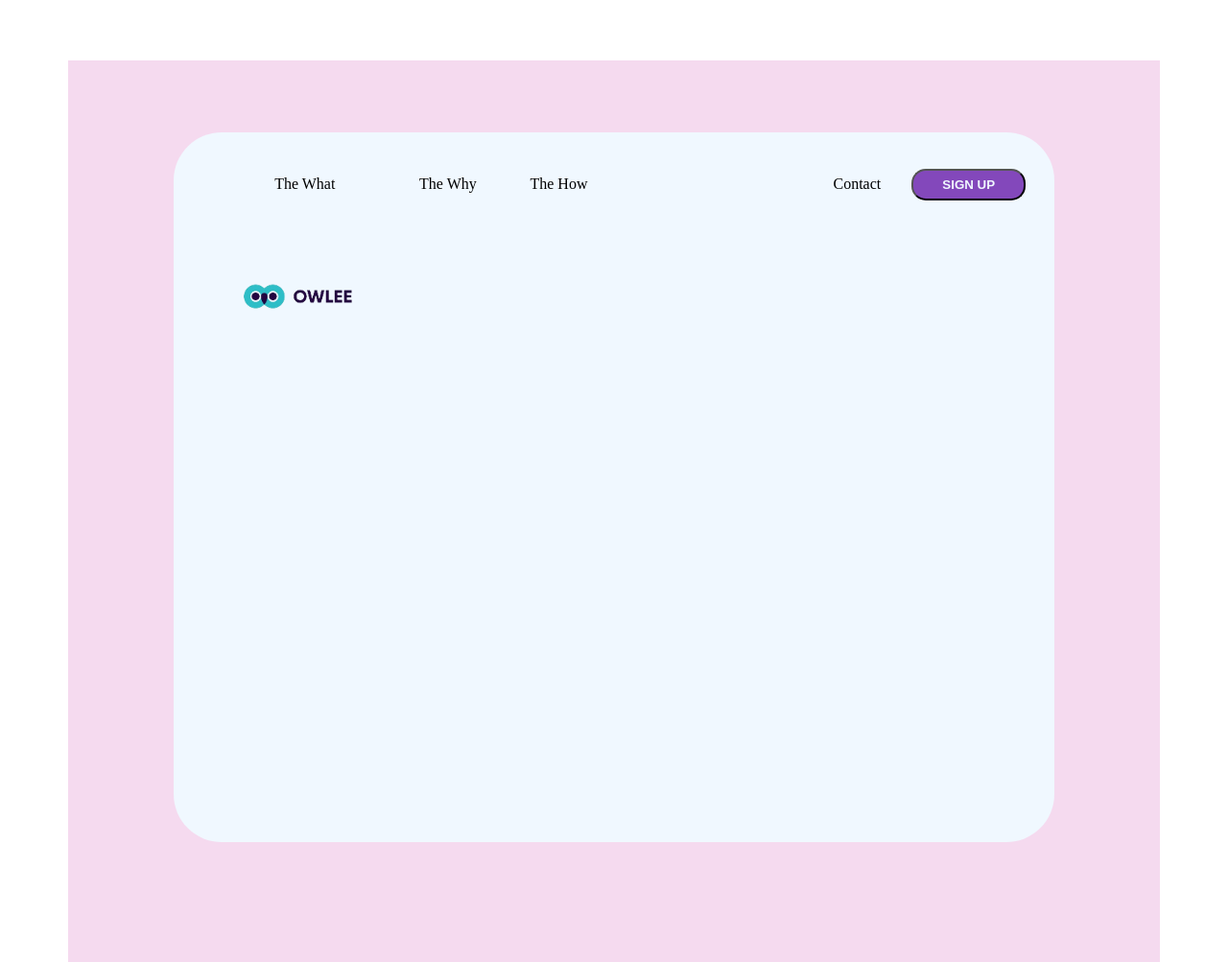
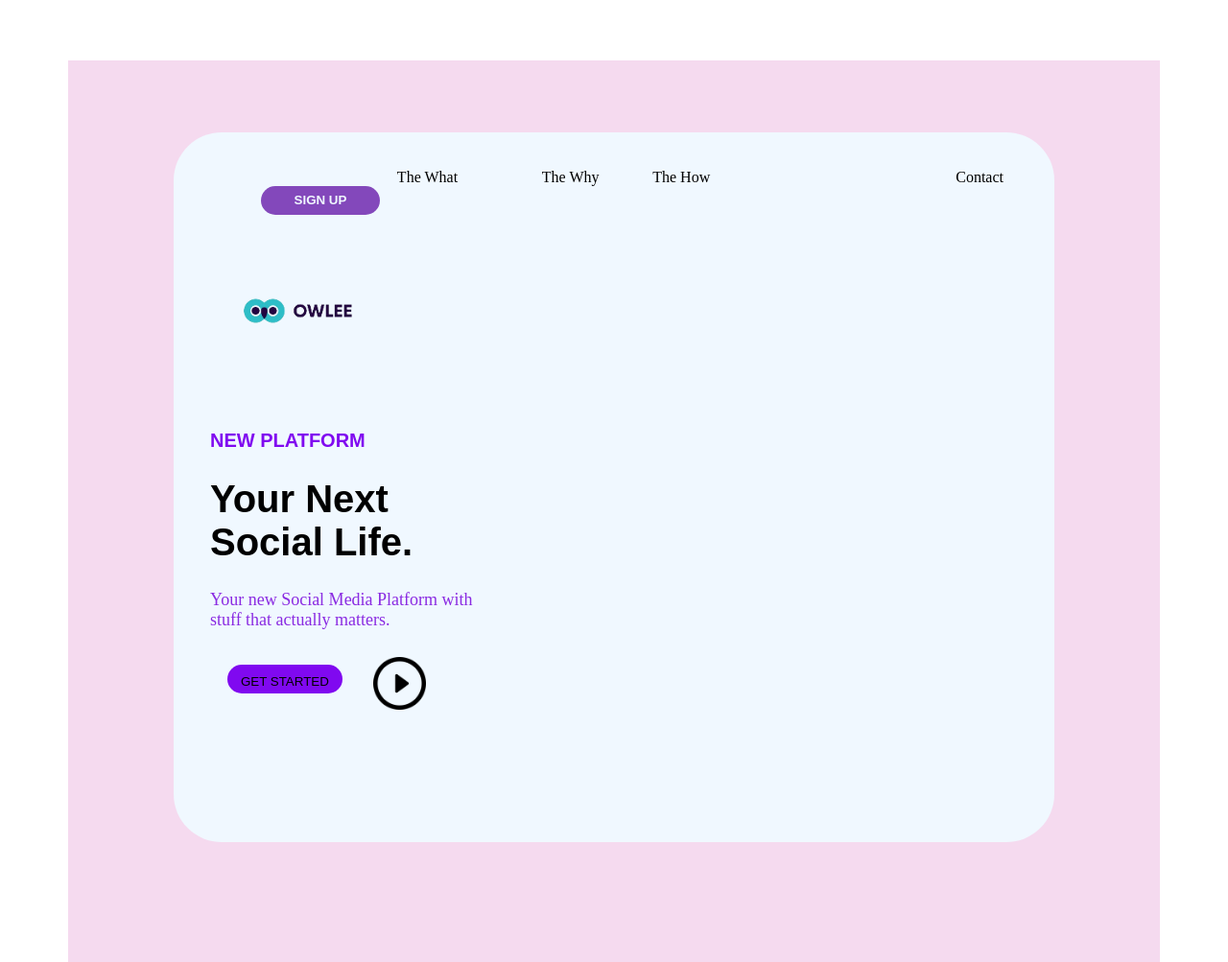
Before and after one commit to Cynthia-Matsitsa/gitcorrection, a plain HTML site: page index.html in a window 1280 px wide. Shown: the whole page at 96% size. Drawn offline with Linux system fonts and the light colour scheme.

Commit message:
added the body

```diff
--- a/index.html
+++ b/index.html
@@ -20,8 +20,32 @@
                      <button id="button"><b>SIGN UP</b></button>&NonBreakingSpace;&NonBreakingSpace;&NonBreakingSpace;&NonBreakingSpace;&NonBreakingSpace;&NonBreakingSpace;&NonBreakingSpace;&NonBreakingSpace;&NonBreakingSpace;&NonBreakingSpace;&NonBreakingSpace;&NonBreakingSpace;&NonBreakingSpace;&NonBreakingSpace;
                   </nav>
         <img src="gitflow.png" alt="owleelogo" class="owlee">
+                </br>
+            </br> </br> </br>
+        </br>
+    </br>
+</br>
+</br>
+</br>
+</br>
+</br>
+</br> </br> </br>
+
+        <div id="container">
+        <h4>NEW PLATFORM</h4>
+        <h1><strong>Your Next</br>
+        Social Life.</strong>
+        </h1>
+
+        <p>Your new Social Media Platform with</br>
+        stuff that actually matters.</b>
+        </p>
+        <button>GET STARTED</button>
+        <img src="icon.png" alt="image" id="container2">
+
                     </div>
-               </div>
+
+
 
 
     </div>
@@ -29,14 +53,11 @@
 
 
 
+               </div>
 
 
 
-
-
-
-
-
+        </div>
 
 
 
--- a/styles.css
+++ b/styles.css
@@ -58,3 +58,49 @@
         width: 15%;
 
     }
+
+    #container{
+        margin-right:75px ;
+        margin: 18px;
+
+
+        }
+        button{
+         padding: 10px 14px;
+         background: rgb(128, 9, 240);
+        border-radius:50px;
+        margin:18px;
+        border:none;
+        float:left;
+        height:30px;
+
+        }
+        h1{
+        color: black;
+        font-size:40px;
+        font-family:Arial, Helvetica, sans-serif;
+
+        }
+        h4{
+        color: rgb(128, 9, 240);
+        font-family: Arial, Helvetica, sans-serif;
+        font-display: bold;
+        font-size:20px;
+        font-style:impact,Sans-serif
+
+        }
+
+        p{
+        color :blueviolet;
+        font-style: unset;
+        font-size:18px;
+
+        }
+        #container2{
+        padding:10px 14px;
+        width: 55px;
+        float: bottom;
+        float:right ;
+        float: left;
+
+        }
```
Also changed, not shown: icon.png (added). Lines whose indentation alone changed are shown as unchanged.
